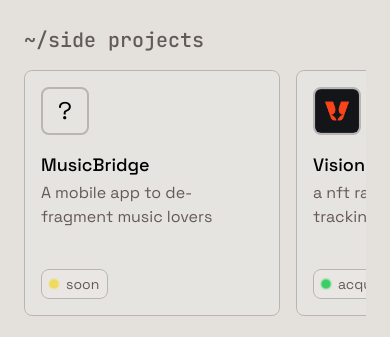
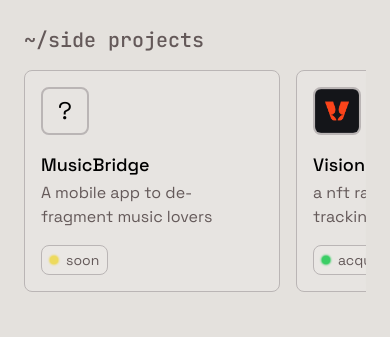
Before and after one commit to aiomonitors/personal-site-2024, a Next.js app: page / in a window 390 px wide. Shown: the part 690-1027 px from the top of the page. Built offline with nearby package versions, Linux system fonts and the light colour scheme.

Commit message:
feat(home): add carousel for side projects

```diff
--- a/src/app/page.tsx
+++ b/src/app/page.tsx
@@ -117,7 +117,15 @@ export default function Home() {
             ~/side projects
           </h2>
 
-          <div className="flex flex-row gap-4 overflow-x-auto md:flex-col">
+          <div className="md:hidden">
+            <Carousel
+              items={sideProjects.map((project, index) => (
+                <SideProjectItem key={index} {...project} />
+              ))}
+            />
+          </div>
+
+          <div className="hidden md:flex flex-col gap-4 overflow-x-auto">
             {sideProjects.map((project, index) => (
               <SideProjectItem key={index} {...project} />
             ))}
```
